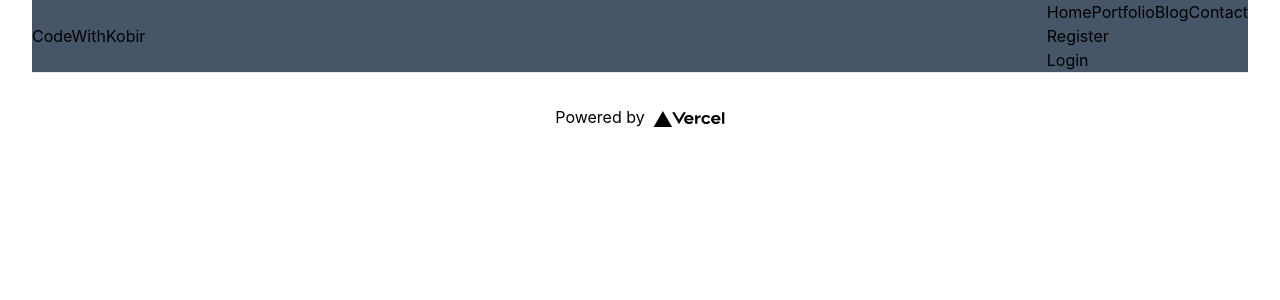
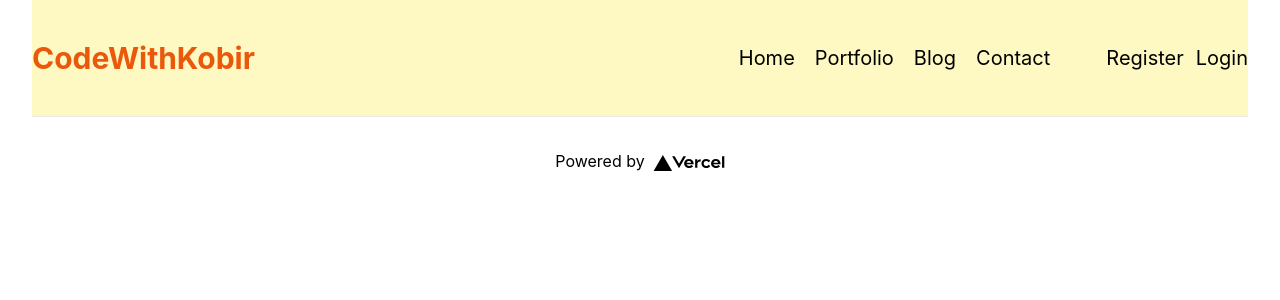
Before and after one commit to kabirbhai/codewithkobir, a Next.js app: page / in a window 1280 px wide. Shown: the top 300 px of the page. Built offline with nearby package versions, Linux system fonts and the light colour scheme.

Commit message:
navbar finished

```diff
--- a/pages/navbar.js
+++ b/pages/navbar.js
@@ -1,23 +1,38 @@
 import React from "react";
+import Link from "next/link";
 
 const Navbar = () => {
   return (
     <header>
-      <nav className="flex justify-between items-center bg-slate-600 ">
-        <div className="logo">CodeWithKobir</div>
-        <div>
-          <div className="navItem">
-            <ul className="flex">
-              <li>Home</li>
-              <li>Portfolio</li>
-              <li>Blog</li>
-              <li>Contact</li>
+      <nav className="flex justify-between items-center py-10 bg-yellow-100 ">
+        <div className="logo text-3xl text-orange-600 font-bold">
+          <Link href="/">CodeWithKobir</Link>
+        </div>
+        <div className="flex">
+          <div className="navItem  text-xl mr-14">
+            <ul className="flex space-x-5">
+              <li>
+                <Link href="/">Home</Link>
+              </li>
+              <li>
+                <Link href="/portfolio">Portfolio</Link>
+              </li>
+              <li>
+                <Link href="/blog">Blog</Link>
+              </li>
+              <li>
+                <Link href="/contact">Contact</Link>
+              </li>
             </ul>
           </div>
           <div className="register">
-            <ul>
-              <li>Register</li>
-              <li>Login</li>
+            <ul className="flex space-x-3 text-xl">
+              <li>
+                <Link href="/register">Register</Link>
+              </li>
+              <li>
+                <Link href="/login">Login</Link>
+              </li>
             </ul>
           </div>
         </div>
```
